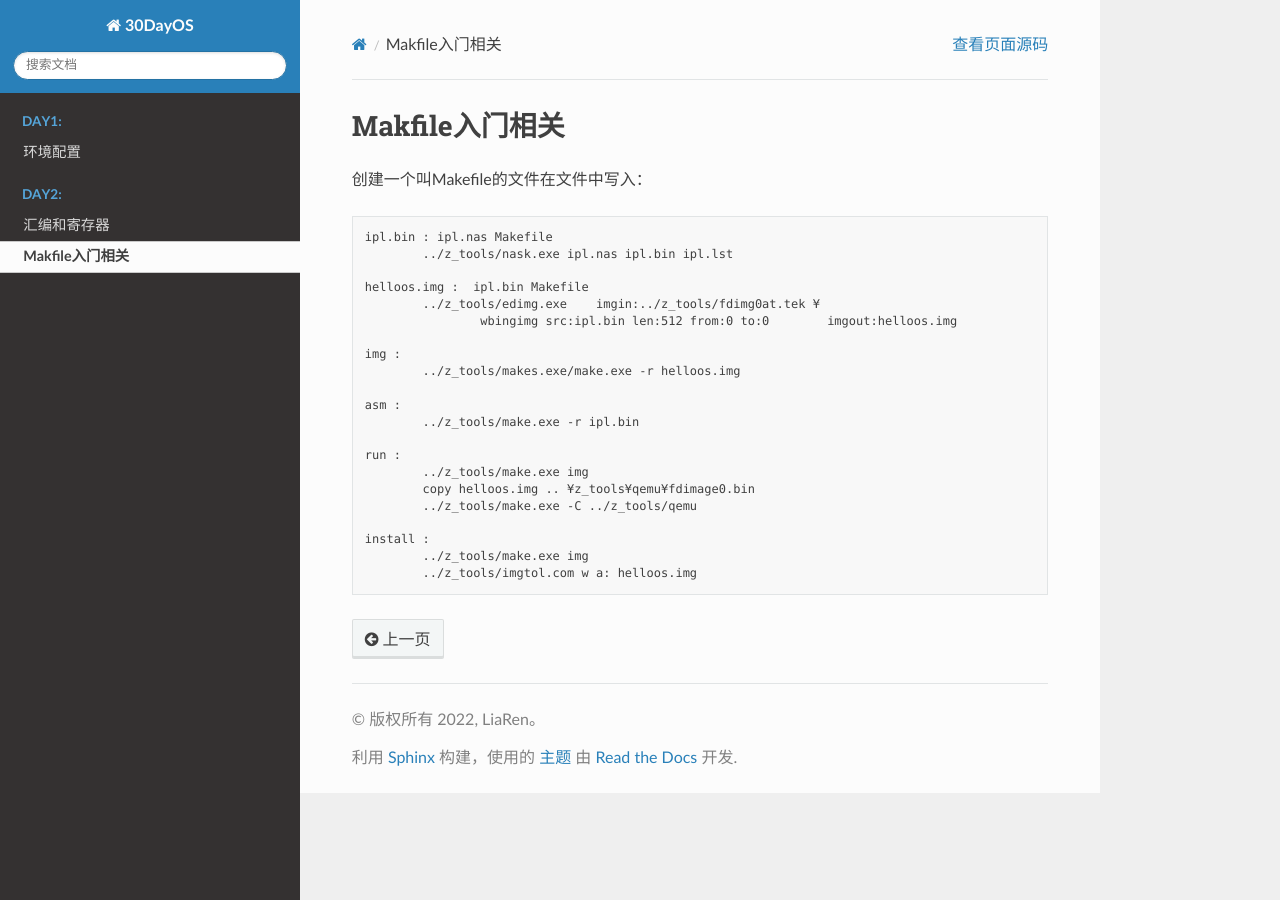
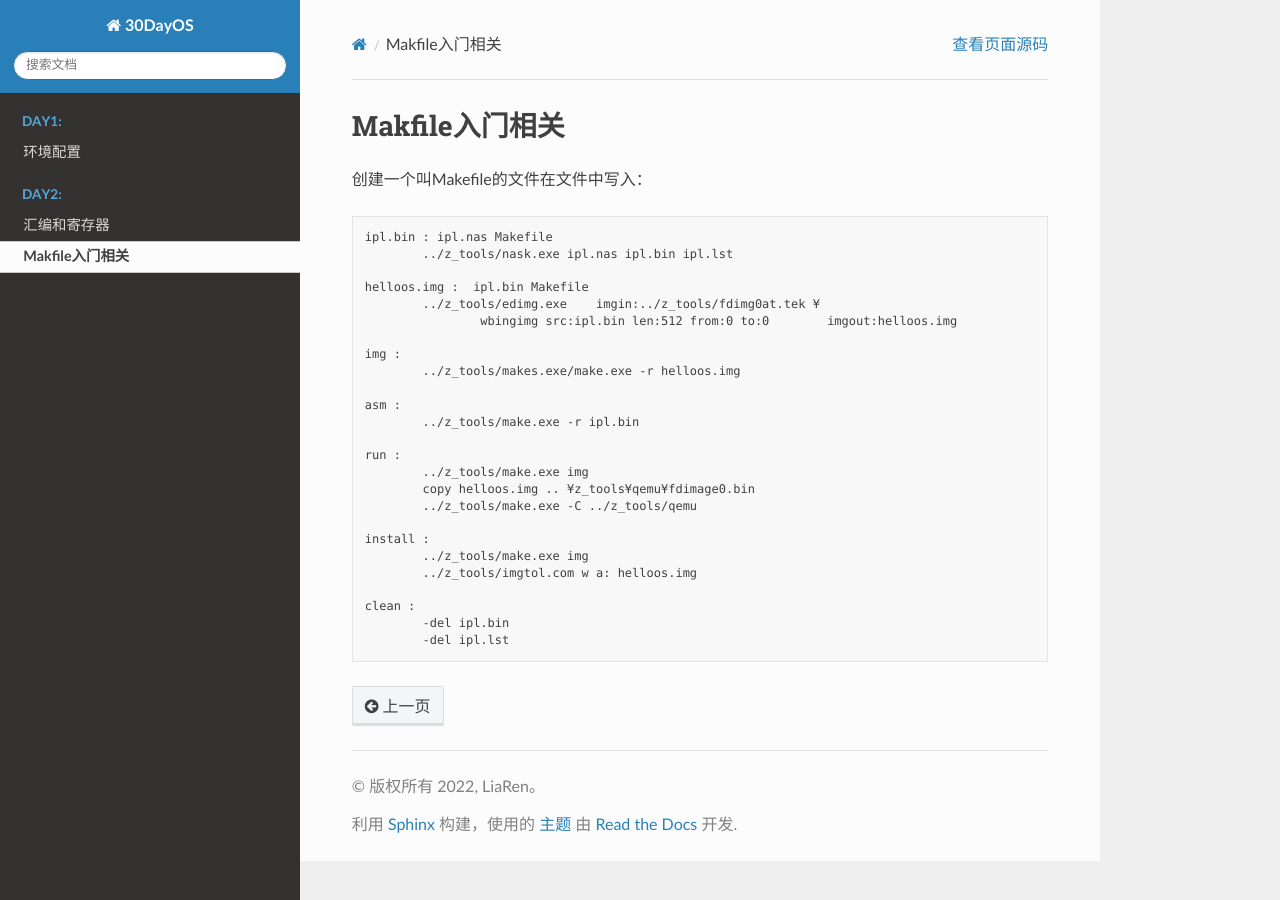
Before and after one commit to daxionga/30daysOS, a Sphinx documentation site: the page built from docs/day2/codePratice.md, in a window 1280 px wide. Built offline with Sphinx 7.4.7 and the Read the Docs theme 2.0.0, drawn with Linux system fonts in a browser that asks for light colours.

Commit message:
add make clean

````diff
--- a/docs/day2/codePratice.md
+++ b/docs/day2/codePratice.md
@@ -24,4 +24,8 @@ run :
 install :
 	../z_tools/make.exe img
 	../z_tools/imgtol.com w a: helloos.img
+
+clean :
+	-del ipl.bin
+	-del ipl.lst
 ```
````
